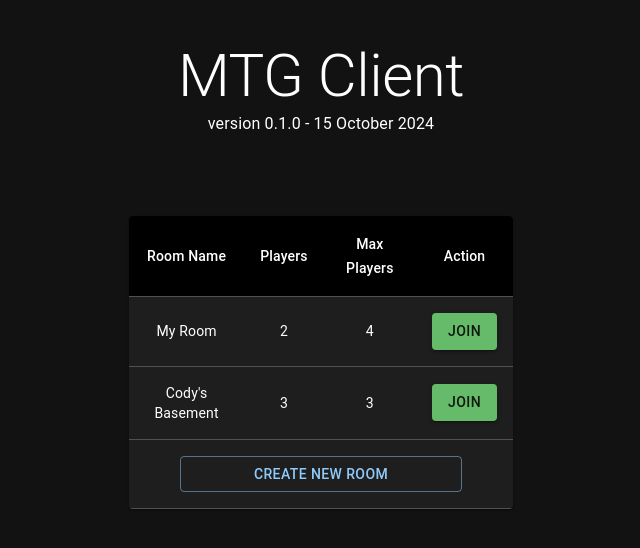
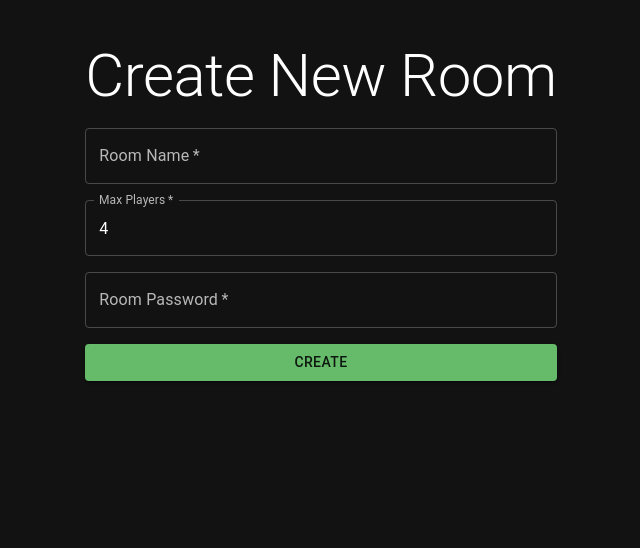
Before and after one commit to Kiyoshika/mtg-client, a React (Create React App) app: page /createRoom in a window 1280 px wide. Shown: the top 548 px of the page, without its empty margins (319-959 px from the left). Built offline with nearby package versions, Linux system fonts and the light colour scheme.

Commit message:
create room page

```diff
--- a/package.json
+++ b/package.json
@@ -5,12 +5,14 @@
   "dependencies": {
     "@emotion/react": "^11.13.3",
     "@emotion/styled": "^11.13.0",
+    "@mui/base": "^5.0.0-beta.58",
     "@mui/material": "^6.1.4",
     "@testing-library/jest-dom": "^5.17.0",
     "@testing-library/react": "^13.4.0",
     "@testing-library/user-event": "^13.5.0",
     "react": "^18.3.1",
     "react-dom": "^18.3.1",
+    "react-router-dom": "^6.27.0",
     "react-scripts": "5.0.1",
     "web-vitals": "^2.1.4"
   },
--- a/src/App.js
+++ b/src/App.js
@@ -1,26 +1,20 @@
-import { createTheme, CssBaseline, Stack, ThemeProvider, Typography } from '@mui/material';
+import { Stack, Typography, Link } from '@mui/material';
 import './App.css';
 import './RoomTable.js';
 import RoomTable from './RoomTable.js';
 
-const darkTheme = createTheme({
-  palette: {
-    mode: 'dark',
-  }
-});
-
 function App() {
   return (
-    <ThemeProvider theme={darkTheme}>
-      <CssBaseline/>
       <div className="App">
         <Stack sx={{ margin: 5 }}>
         <Typography variant="h2">MTG Client</Typography>
         <Typography variant="paragraph">version 0.1.0 - 15 October 2024</Typography>
+        <Typography sx={{ marginTop: 5}} variant="h4">Build a Deck</Typography>
+        <Typography variant="paragraph">Need to build a deck? Check out the {' '}<Link href="#">Deck Builder</Link>.</Typography>
+        <Typography sx={{ marginTop: 5 }} variant="h4">Rooms</Typography>
         <RoomTable/>
         </Stack>
       </div>
-    </ThemeProvider>
   );
 }
 
--- /dev/null
+++ b/src/CreateRoom.js
@@ -0,0 +1,15 @@
+import { Stack, Typography, TextField, Button } from "@mui/material";
+
+export default function CreateRoom() {
+    return (
+        <div className="App">
+            <Stack sx={{marginTop: 5 }} spacing={2}>
+                <Typography variant="h2">Create New Room</Typography>
+                <TextField required label="Room Name" />
+                <TextField required type="number" label="Max Players" slotProps={{ inputLabel: { shrink: true }}} defaultValue={4} />
+                <TextField required label="Room Password" />
+                <Button variant="contained" color="success">Create</Button>
+            </Stack>
+        </div>
+    );
+}
--- a/src/RoomTable.js
+++ b/src/RoomTable.js
@@ -1,4 +1,5 @@
-import { Button, Paper, Table, TableBody, TableCell, TableContainer, TableHead, TableRow } from "@mui/material";
+import { Button, Paper, Table, TableBody, TableCell, TableContainer, TableHead, TableRow, Typography } from "@mui/material";
+import { useNavigate } from "react-router-dom";
 
 const columns = [
     { id: 'roomName', label: 'Room Name' },
@@ -12,8 +13,10 @@ const rows = [
 ];
 
 export default function RoomTable() {
+    const navigate = useNavigate();
+
     return (
-    <Paper sx={{ marginTop: 10, width: '30vw', overflow: 'hidden' }}>
+    <Paper sx={{ marginTop: 1, width: '30vw', overflow: 'hidden' }}>
         <TableContainer sx={{ maxHeight: 440 }}>
             <Table stickyHeader aria-label="Room Table">
                 <TableHead>
@@ -62,7 +65,7 @@ export default function RoomTable() {
                     })}
                 <TableRow key={rows.length + 1}>
                     <TableCell key={0} align='center' colSpan={4}>
-                        <Button sx={{ width: '80%' }} variant="outlined">Create New Room</Button>
+                        <Button sx={{ width: '80%' }} variant="outlined" onClick={() => navigate('/createRoom')}>Create New Room</Button>
                     </TableCell>
                 </TableRow>
                 </TableBody>
--- a/src/index.js
+++ b/src/index.js
@@ -1,10 +1,37 @@
 import React from 'react';
 import ReactDOM from 'react-dom/client';
 import App from './App';
+import CreateRoom from './CreateRoom';
+import {
+  createBrowserRouter,
+  RouterProvider,
+} from 'react-router-dom';
+import { createTheme, CssBaseline, ThemeProvider } from '@mui/material';
+
+const router = createBrowserRouter([
+  {
+    path: "/",
+    element: <App/>
+  },
+  {
+    path: "/createRoom",
+    element: <CreateRoom/>
+  }
+]);
 
 const root = ReactDOM.createRoot(document.getElementById('root'));
+
+const darkTheme = createTheme({
+  palette: {
+    mode: 'dark',
+  }
+});
+
 root.render(
   <React.StrictMode>
-    <App />
+    <ThemeProvider theme={darkTheme}>
+      <CssBaseline/>
+      <RouterProvider router={router} />
+    </ThemeProvider>
   </React.StrictMode>
 );
```
Also changed, not shown: 1 other file (tests, documents, lock files or other folders). Lines whose indentation alone changed are shown as unchanged.
